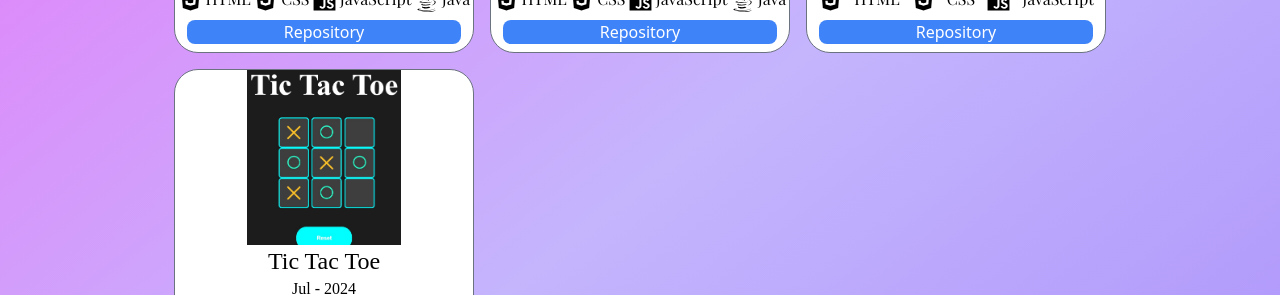
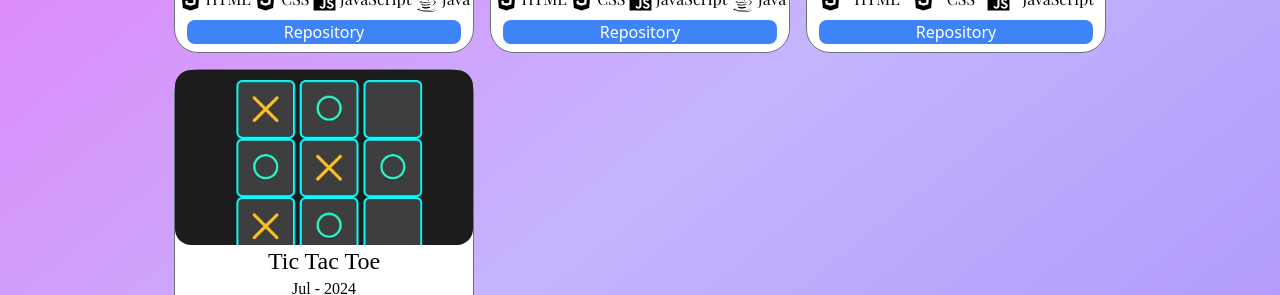
Before and after one commit to JoaquinNeulist/Portfolio, a React (Vite) app: page /projects in a window 1280 px wide. Shown: the part 401-696 px from the top of the page. Built offline with nearby package versions, Linux system fonts and the light colour scheme.

Commit message:
Change style

```diff
--- a/src/pages/Proyect.jsx
+++ b/src/pages/Proyect.jsx
@@ -103,7 +103,7 @@ const Proyect = () => {
             <img
               src="/tictactoe.jpg"
               alt=""
-              className="w-full h-[175px] object-contain rounded-2xl"
+              className="w-full h-[175px] object-cover rounded-2xl"
             />
             <h2 className="text-2xl font-merriweather text-center">
               Tic Tac Toe
```
